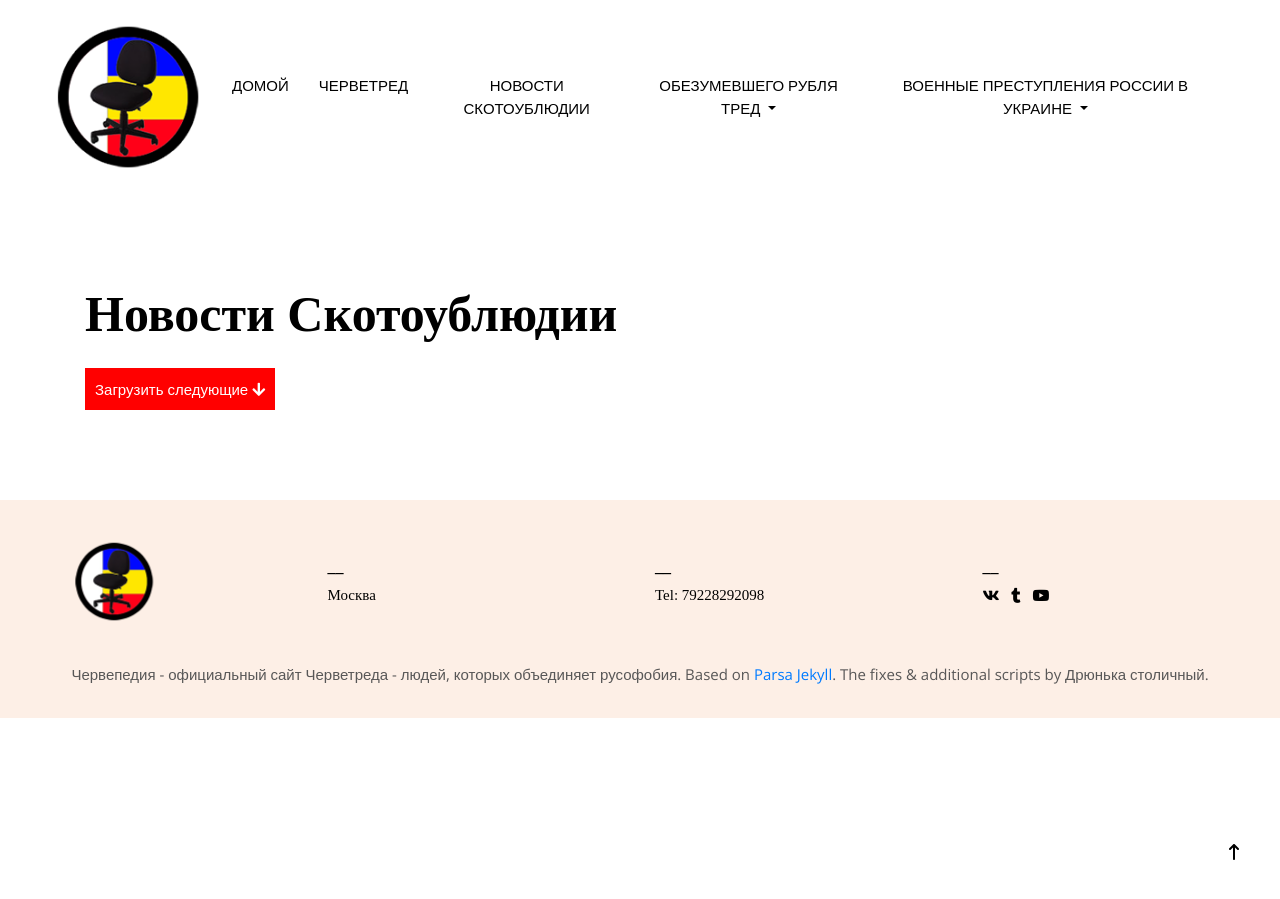
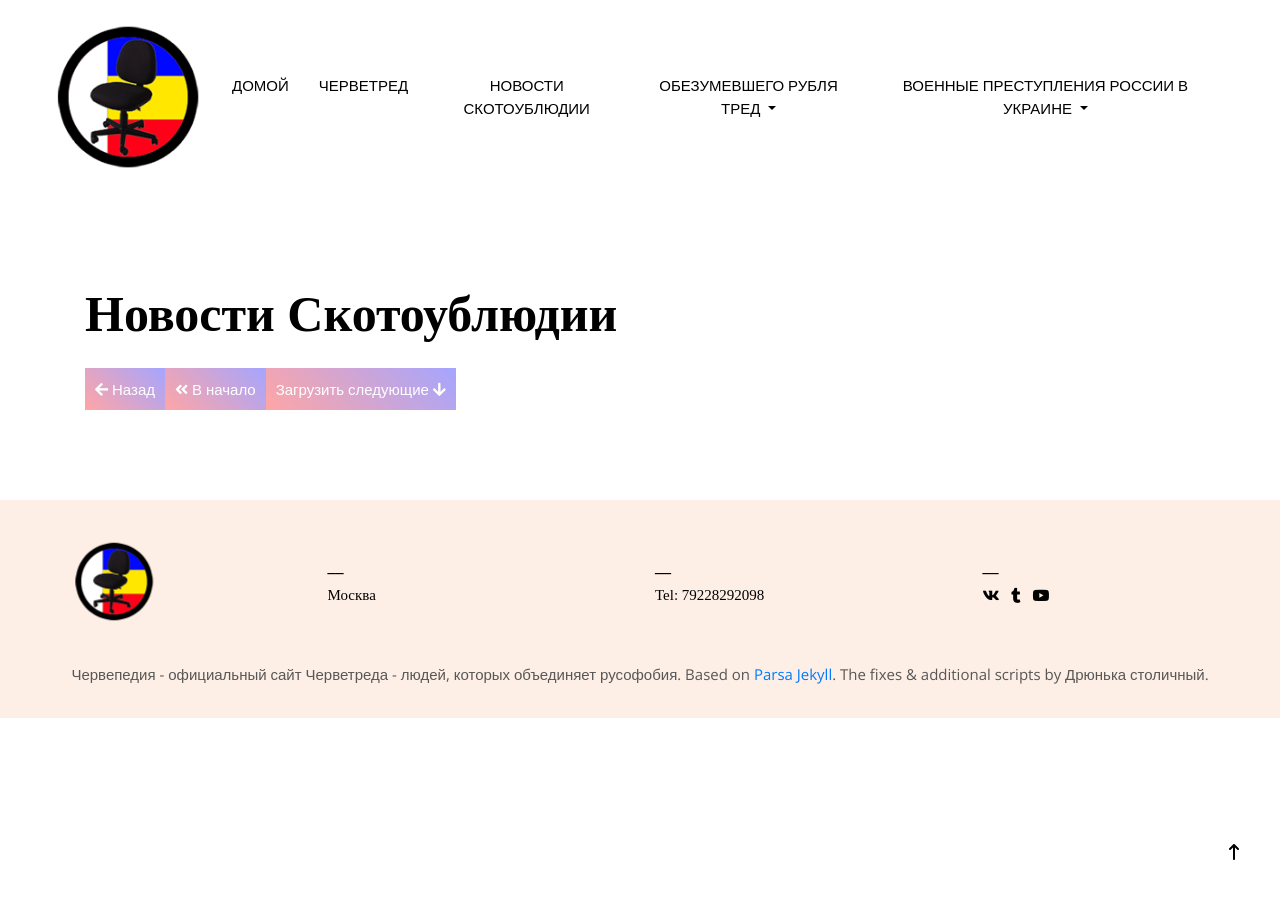
Before and after one commit to chervetred/chervetred.github.io, a Jekyll site: the page built from _pages/tgtest.html, in a window 1280 px wide. Built offline with Jekyll 4.4.1, drawn with Linux system fonts in a browser that asks for light colours; some web fonts are replaced; a script that is not in the unit is left out; comment, search, counter and statistics services are not loaded.

Commit message:
Update tgtest.html

```diff
--- a/_pages/tgtest.html
+++ b/_pages/tgtest.html
@@ -16,17 +16,24 @@ image:
 <link rel="stylesheet" href="https://cdnjs.cloudflare.com/ajax/libs/font-awesome/5.15.4/css/all.min.css">
 <style>
     .load-more-button {
-        background-color: red;
+        background: linear-gradient(45deg, rgba(255, 0, 0, 0.5), rgba(0, 0, 255, 0.5));
         color: white;
         padding: 10px;
         border: none;
         cursor: pointer;
+        opacity: 0.7;
+        transition: opacity 0.3s ease;
+    }
+    .load-more-button:hover {
+        opacity: 1;
     }
 </style>
 </head>
 <body>
 <div id="telegram-posts"></div>
-<div id="load-more" style="display: none;">
+<div id="navigation-buttons">
+    <button class="load-more-button" onclick="loadPreviousPosts()"><i class="fas fa-arrow-left"></i> Назад</button>
+    <button class="load-more-button" onclick="loadFirstPosts()"><i class="fas fa-angle-double-left"></i> В начало</button>
     <button class="load-more-button" onclick="loadMorePosts()">Загрузить следующие <i class="fas fa-arrow-down"></i></button>
 </div>
 
```
Also changed, not shown: other parts of _pages/tgtest.html (+15 -2 lines).
